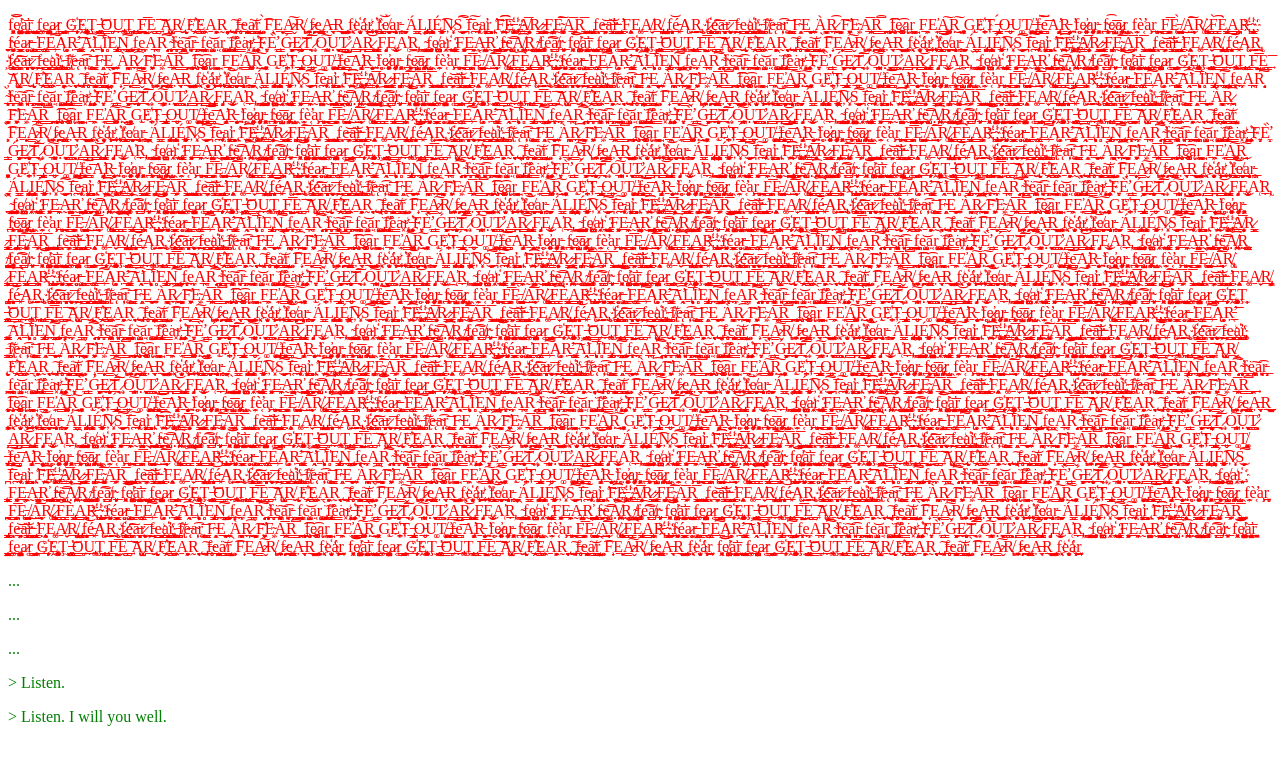
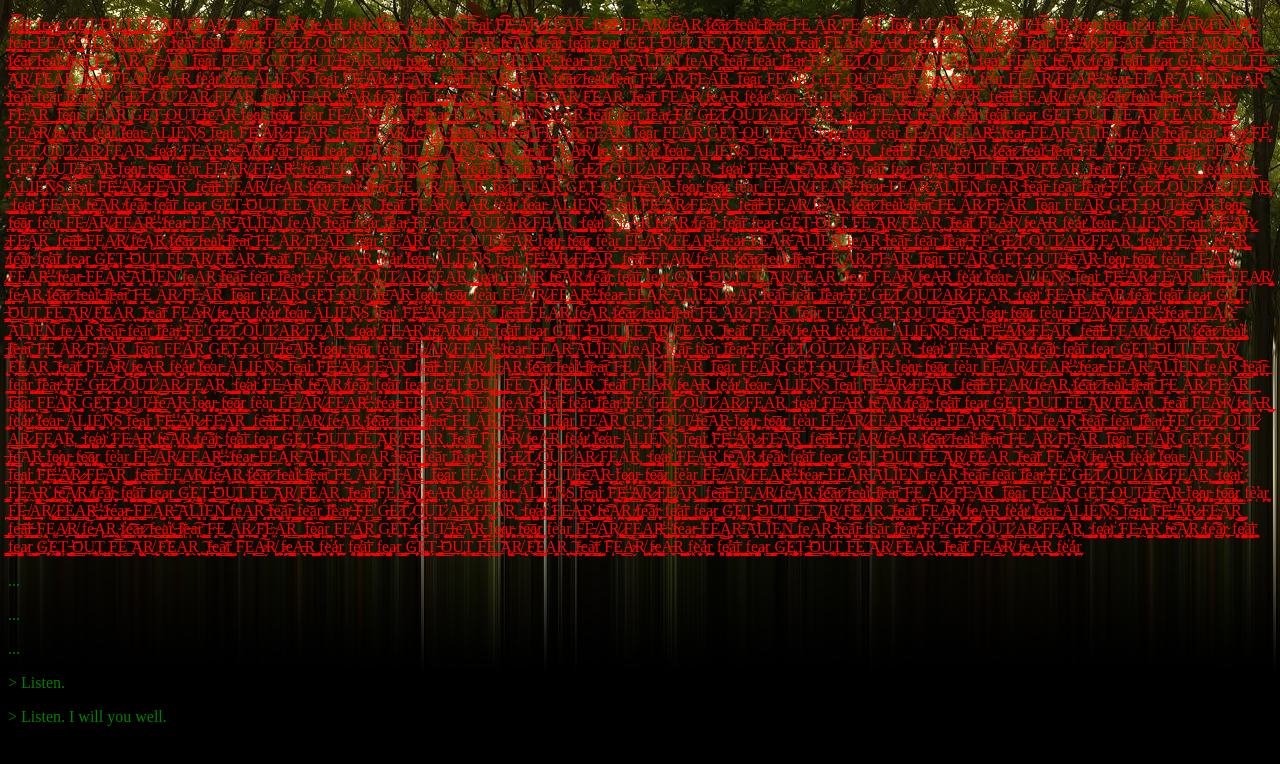
Before and after one commit to kevinmadeagithub/kevinmadeagithub.github.io, a plain HTML site: page weeklies/weekly1/ruhroh.html in a window 1280 px wide. Drawn offline with Linux system fonts and the light colour scheme.

Commit message:
Update ruhroh.html

```diff
--- a/weeklies/weekly1/ruhroh.html
+++ b/weeklies/weekly1/ruhroh.html
@@ -5,7 +5,7 @@
     <title></title>
   </head>
   <style media="screen">
-        {background-image: url("background.jpg")}
+      body {background-image: url("background.jpg")}
         background-repeat:no-repeat;
           background-size:cover;
   </style>
```
